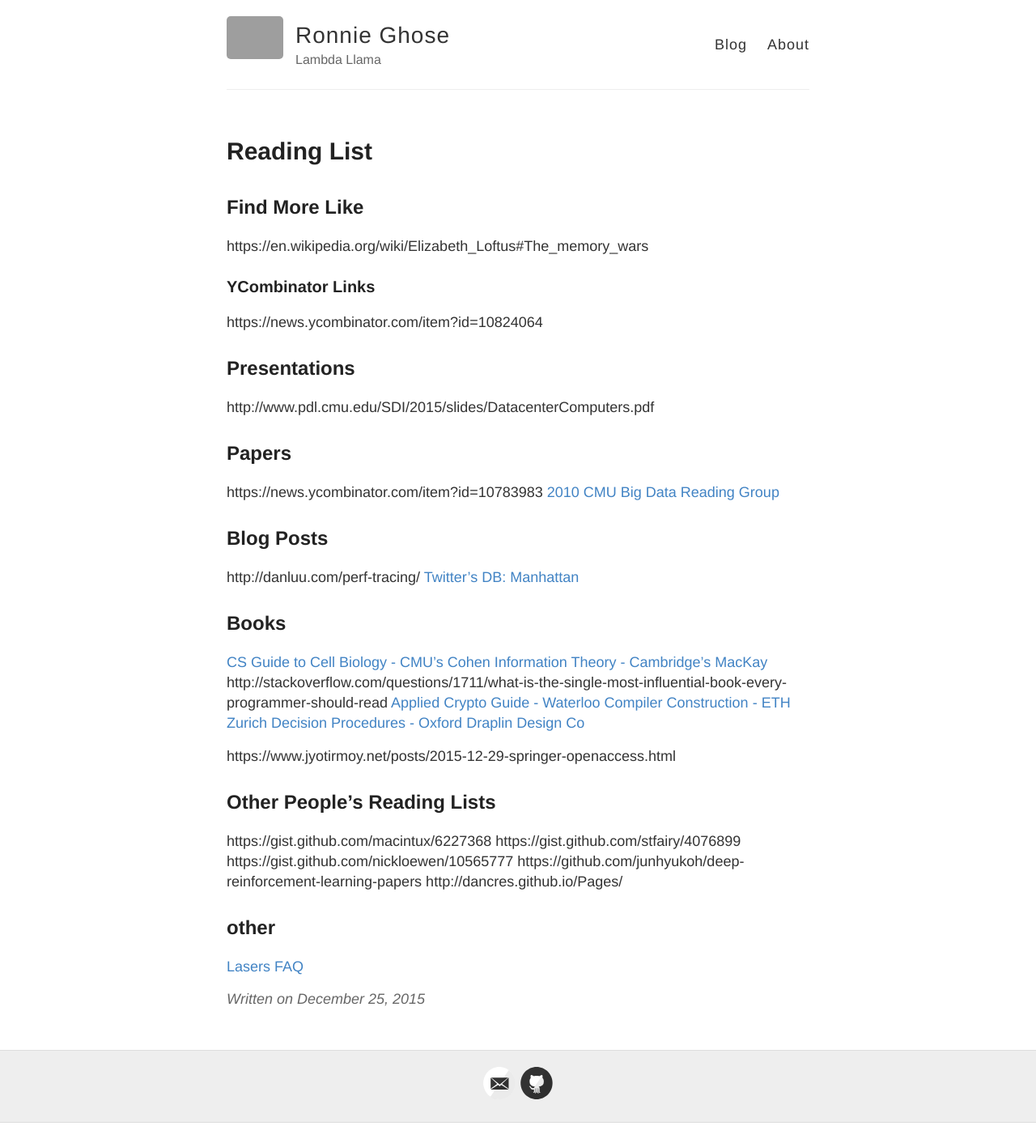
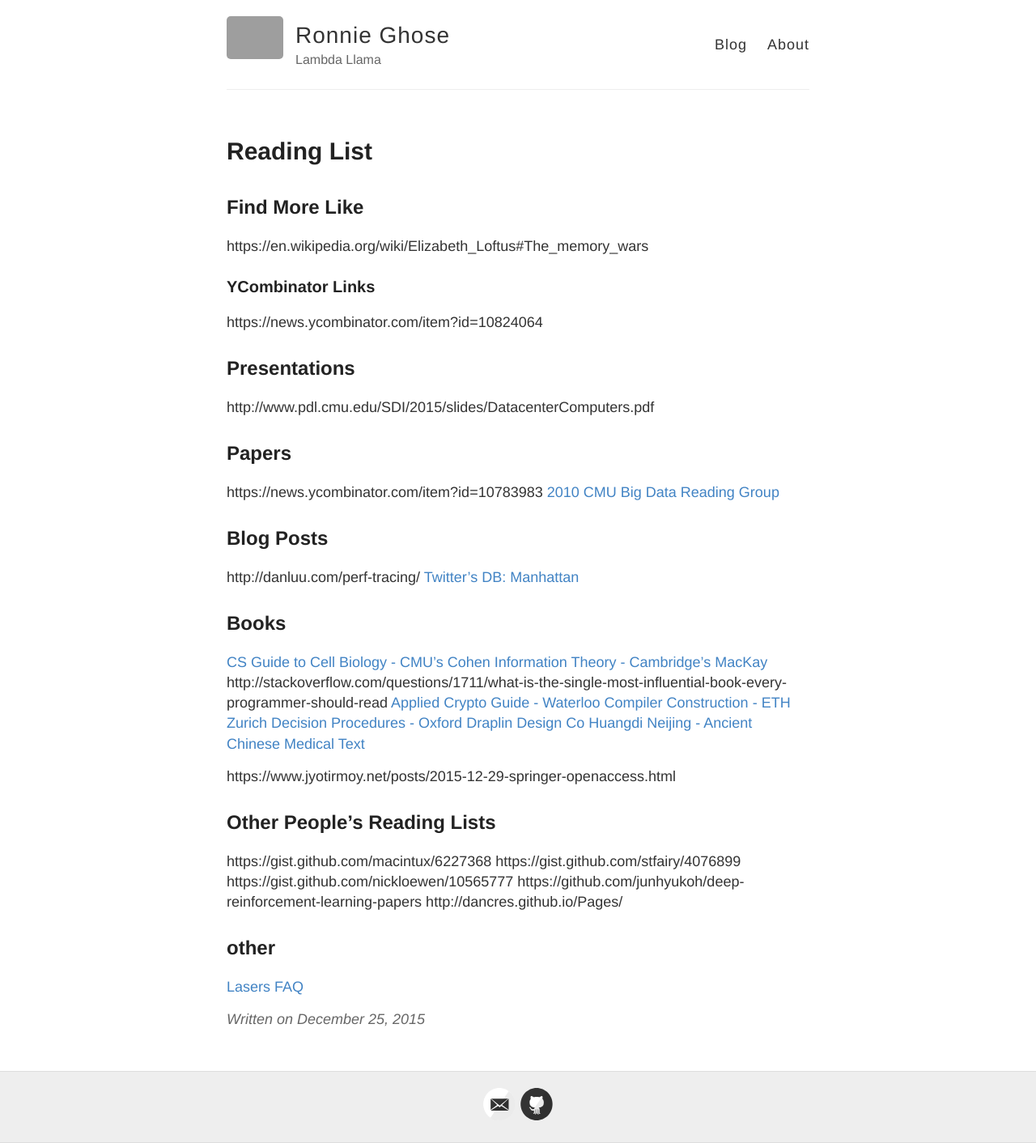
Before and after one commit to RONNCC/ronncc.github, a Jekyll site: the page built from _posts/2015-12-25-ReadingList.md, in a window 1280 px wide. Shown: the whole page at 81% size. Built offline with Jekyll 4.4.1, drawn with Linux system fonts in a browser that asks for light colours; comment, search, counter and statistics services are not loaded; before the commit the page ends 1387 px from its top, so only the background shows below that; grey boxes are pictures that could not be loaded.

Commit message:
Update 2015-12-25-ReadingList.md

```diff
--- a/_posts/2015-12-25-ReadingList.md
+++ b/_posts/2015-12-25-ReadingList.md
@@ -41,6 +41,7 @@
 [Compiler Construction - ETH Zurich](http://www.ethoberon.ethz.ch/WirthPubl/CBEAll.pdf)
 [Decision Procedures - Oxford](http://www.springer.com/us/book/9783540741046)
 [Draplin Design Co](http://www.amazon.com/exec/obidos/ASIN/1419720171/ref=nosim/camworld)
+[Huangdi Neijing - Ancient Chinese Medical Text](http://www.biblio.nhat-nam.ru/Huang_Di_Nei_Jing_Su_Wen-Unschuld-Tessenow-1-2.pdf)
 
 https://www.jyotirmoy.net/posts/2015-12-29-springer-openaccess.html
 
```
